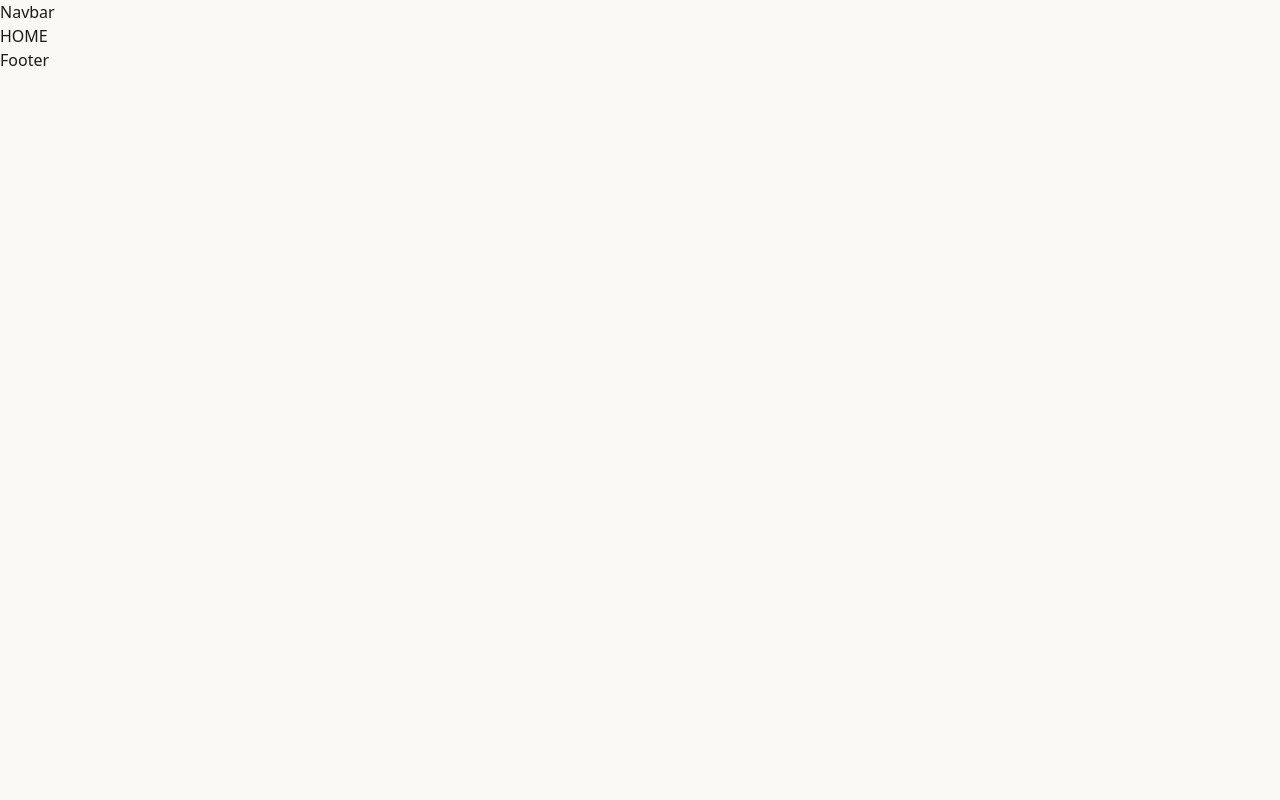
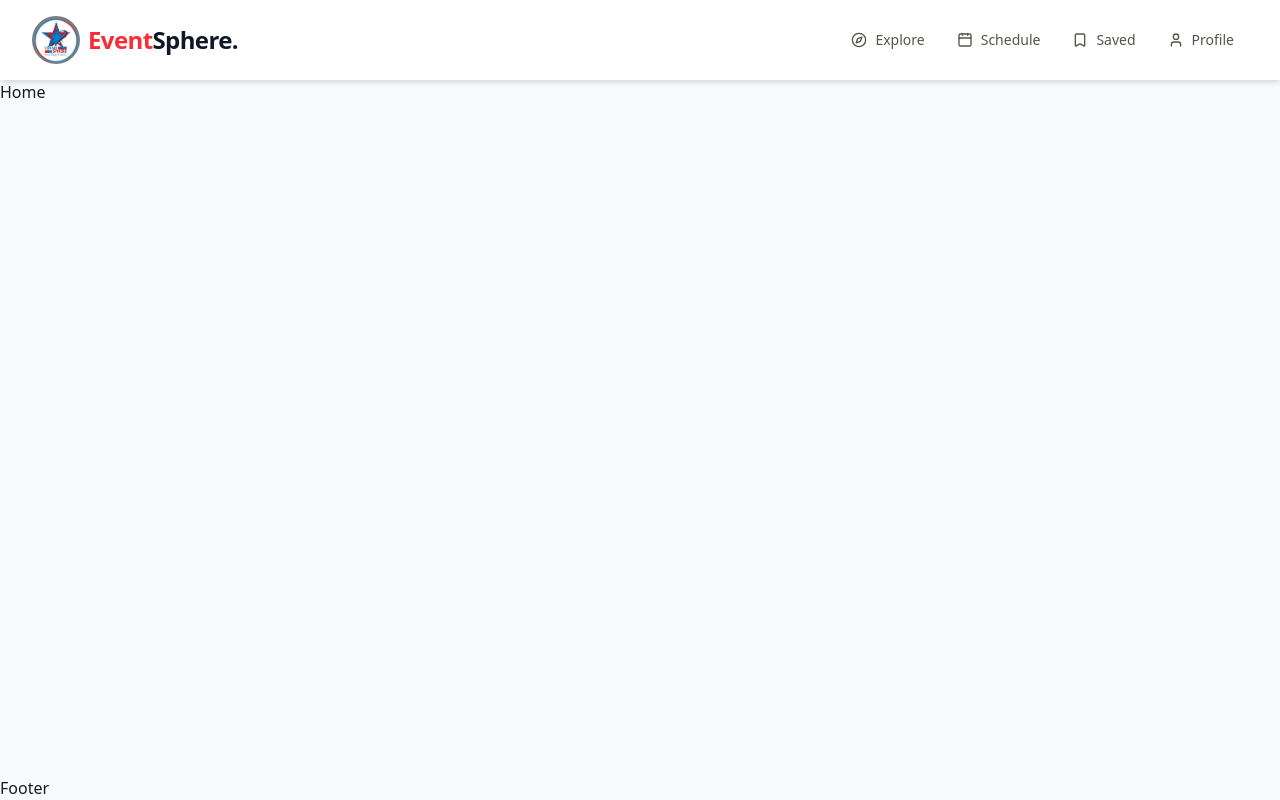
Before and after one commit to AnantKumarTech/EventSphere-Frontend, a React (Vite) app: page / in a window 1280 px wide. Built offline with nearby package versions, Linux system fonts and the light colour scheme.

Commit message:
Navbar work

```diff
--- a/src/App.jsx
+++ b/src/App.jsx
@@ -1,23 +1,30 @@
-import { Route,Routes } from "react-router"
-import Navbar from "./component/Navbar"
+import { Route, Routes } from "react-router";
+
+import Navbar from "./component/Navbar";
 import NotFound from "./component/NotFound";
-
 import Footer from "./component/Footer";
+import Home from "./pages/Home";
 
 function App() {
+  return (
+    <div className="min-h-screen flex flex-col bg-gray-50 selection:bg-red-400 selection:text-amber-50">
+      {/* Navbar */}
+      <Navbar />
 
+      {/* Main Content */}
+      <main className="flex-1 w-full">
+        <Routes>
+          <Route path="/" element={<Home/>} />
 
-  return (
-    <div>
-      <Navbar />
-      <Routes>
-        <Route path="/" element={<h1>HOME</h1>} />
-        <Route path="*" element={<NotFound />} />
+          {/* Handle invalid routes */}
+          <Route path="*" element={<NotFound />} />
+        </Routes>
+      </main>
 
-      </Routes>
-      <Footer/>
+      {/* Footer */}
+      <Footer />
     </div>
   );
 }
 
-export default App
+export default App;
--- a/src/component/Navbar.jsx
+++ b/src/component/Navbar.jsx
@@ -1,9 +1,65 @@
-import React from 'react'
+import { Link } from "react-router";
+import { Compass, Calendar, Bookmark, User } from "lucide-react";
 
 function Navbar() {
   return (
-    <div>Navbar</div>
-  )
+    <nav className="w-full bg-white shadow-md sticky top-0 z-50">
+      <div className="max-w-7xl mx-auto px-4 sm:px-6 lg:px-8">
+        <div className="flex items-center justify-between h-20">
+          {/* Logo + Brand Name */}
+          <div className="flex items-center gap-2">
+            <img
+              src="/logo.png"
+              alt="EventSphere Logo"
+              className="h-12 w-12 rounded-full object-cover cursor-pointer
+  transition-all duration-300 ease-in-out
+  hover:scale-110 hover:rotate-6 hover:shadow-lg
+  hover:ring-4 hover:ring-red-200"
+            />
+            <h1 className="text-2xl font-bold tracking-tight">
+              <span className="text-red-500">Event</span>
+              <span className="text-gray-900">Sphere.</span>
+            </h1>
+          </div>
+
+          {/* Navigation Links */}
+          <div className="hidden md:flex items-center gap-1">
+            <Link
+              to="/explore"
+              className="px-3.5 py-2 text-sm font-medium rounded-xl transition-colors inline-flex items-center gap-2 text-stone-600 hover:text-stone-900 hover:bg-black/3"
+            >
+              <Compass className="w-4 h-4" />
+              <span>Explore</span>
+            </Link>
+
+            <Link
+              to="/schedule"
+              className="px-3.5 py-2 text-sm font-medium rounded-xl transition-colors inline-flex items-center gap-2 text-stone-600 hover:text-stone-900 hover:bg-black/3"
+            >
+              <Calendar className="w-4 h-4" />
+              <span>Schedule</span>
+            </Link>
+
+            <Link
+              to="/favorites"
+              className="px-3.5 py-2 text-sm font-medium rounded-xl transition-colors inline-flex items-center gap-2 text-stone-600 hover:text-stone-900 hover:bg-black/3"
+            >
+              <Bookmark className="w-4 h-4" />
+              <span>Saved</span>
+            </Link>
+
+            <Link
+              to="/profile"
+              className="px-3.5 py-2 text-sm font-medium rounded-xl transition-colors inline-flex items-center gap-2 text-stone-600 hover:text-stone-900 hover:bg-black/3"
+            >
+              <User className="w-4 h-4" />
+              <span>Profile</span>
+            </Link>
+          </div>
+        </div>
+      </div>
+    </nav>
+  );
 }
 
 export default Navbar;
```
Also changed, not shown: public/logo.png (added).
